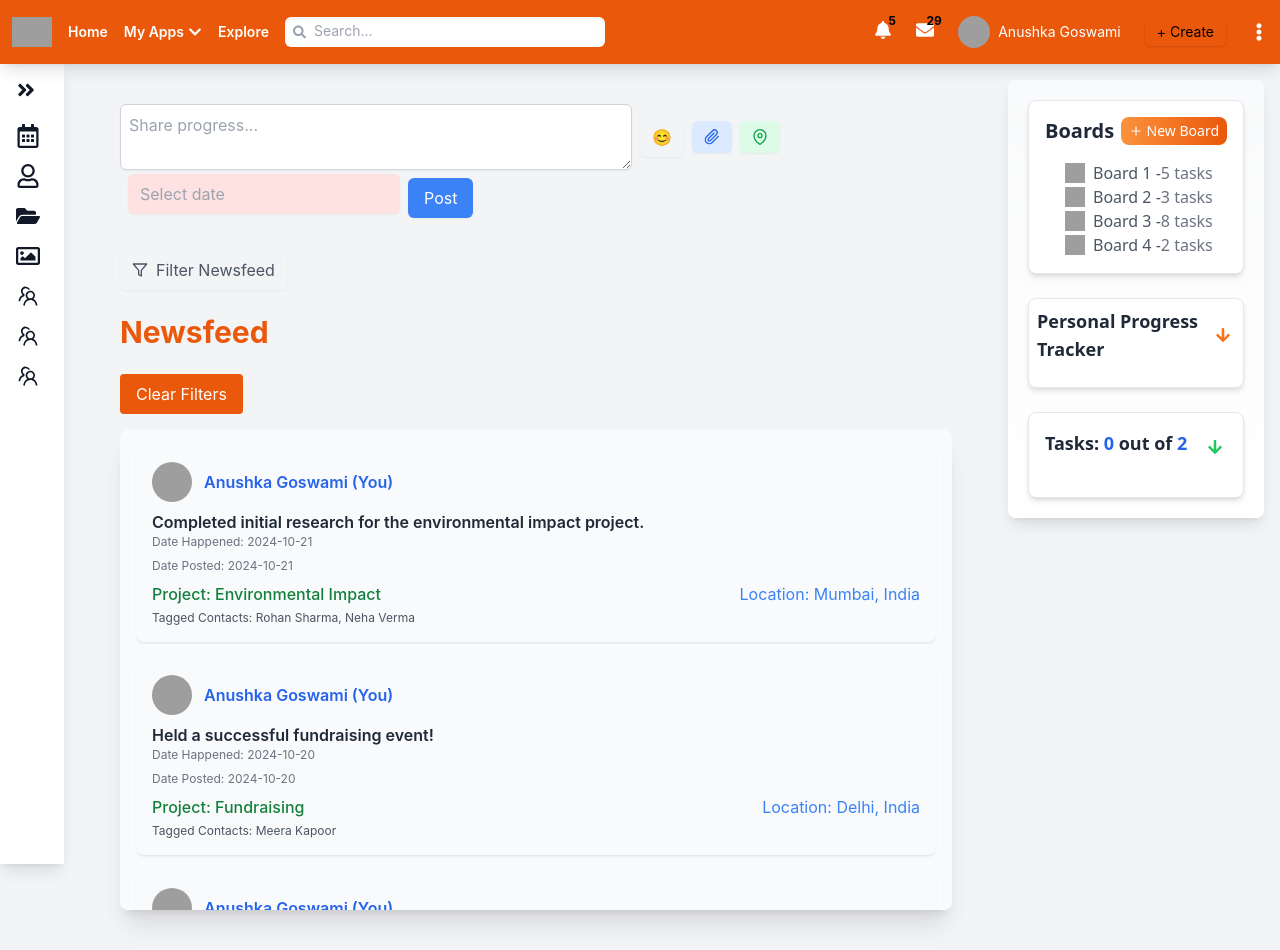
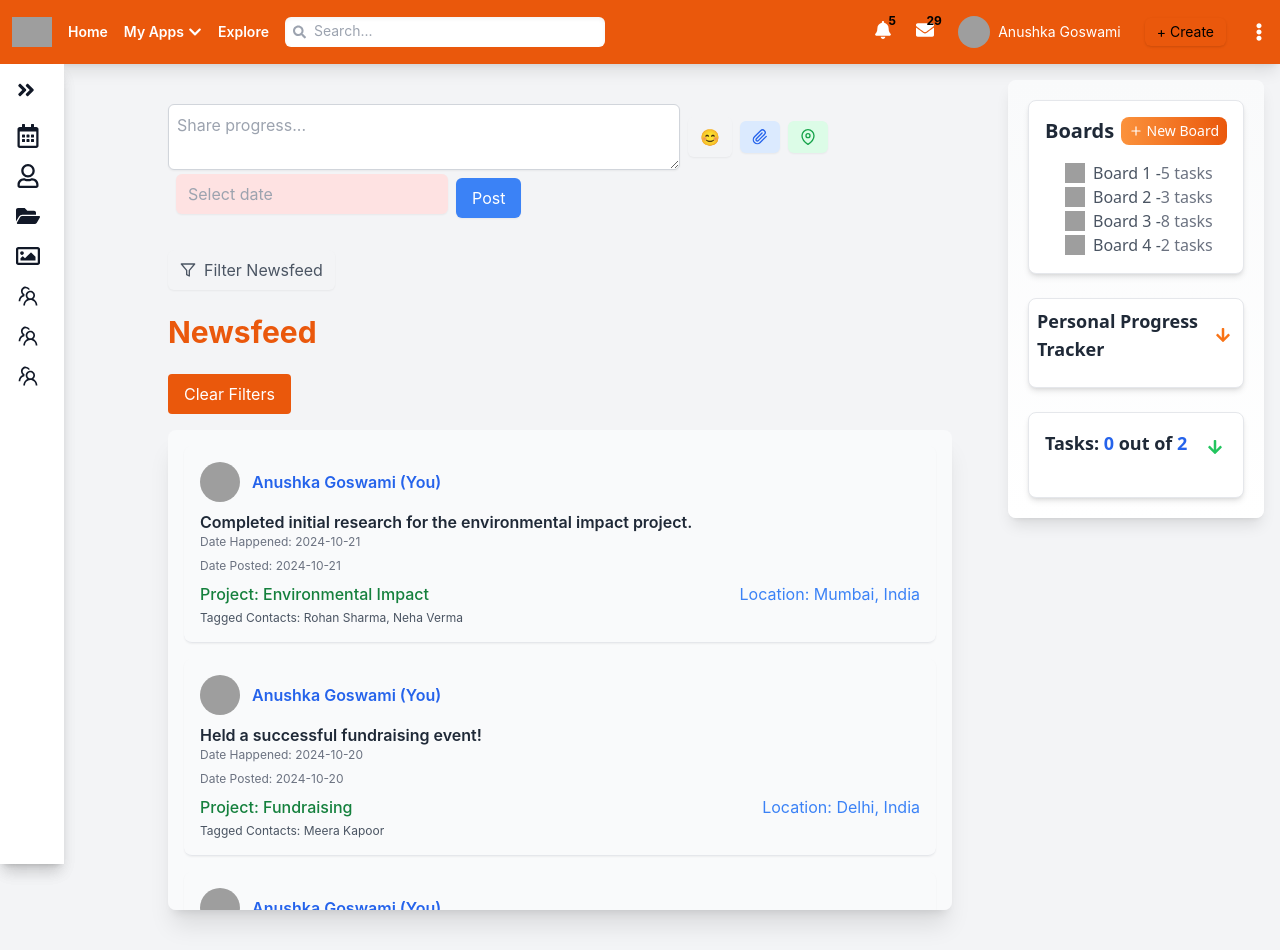
Before and after one commit to goswamiAnushka/redesign_M, a React (Create React App) app in the folder my-homepage/: page / in a window 1280 px wide. Built offline with nearby package versions, Linux system fonts and the light colour scheme; grey boxes are pictures that could not be loaded.

Commit message:
adjusted sidebar toggle and midddle section

```diff
--- a/my-homepage/src/components/HomePage.tsx
+++ b/my-homepage/src/components/HomePage.tsx
@@ -3,6 +3,7 @@ import Navbar from './Navbar';
 import LeftColumn from './LeftColumn';
 import MiddleColumn from './MiddleColumn';
 import RightColumn from './RightColumn';
+import { FaAngleDoubleRight, FaAngleDoubleLeft } from 'react-icons/fa';
 
 const HomePage: React.FC = () => {
   const [isLeftColumnOpen, setIsLeftColumnOpen] = useState(false); // Initially shrunk
@@ -17,14 +18,31 @@ const HomePage: React.FC = () => {
       <Navbar />
 
       {/* Main layout */}
-      <div className="flex flex-grow h-full flex-col lg:flex-row"> {/* Stack columns vertically on small screens */}
-        {/* Left Sidebar (Only visible on larger screens) */}
-        <div className={`hidden lg:block transition-all duration-300 ${isLeftColumnOpen ? 'w-48' : 'w-16'} lg:flex-shrink-0`}>
+      <div className="flex flex-grow h-full flex-col lg:flex-row relative"> {/* Stack columns vertically on small screens */}
+
+        {/* Toggle Button for small screens */}
+        <button
+          onClick={toggleLeftColumn}
+          className="lg:hidden absolute top-10 left-2 z-20 focus:outline-none text-xl text-[#cc3300]" // Smaller size and moved upwards
+        >
+          {isLeftColumnOpen ? <FaAngleDoubleLeft /> : <FaAngleDoubleRight />}
+        </button>
+
+        {/* Left Sidebar */}
+        <div
+          className={`${
+            isLeftColumnOpen ? 'block' : 'hidden'
+          } lg:block transition-all duration-300 fixed z-10 lg:relative w-64 lg:w-16 lg:flex-shrink-0 bg-white shadow-lg h-full`}
+        >
           <LeftColumn isOpen={isLeftColumnOpen} toggleSidebar={toggleLeftColumn} />
         </div>
 
         {/* Main Content */}
-        <div className="transition-all duration-300 flex-grow p-2 md:p-4 lg:p-6 lg:ml-4"> {/* Adjusted padding for smaller screens */}
+        <div
+          className={`transition-all duration-300 flex-grow p-2 md:p-4 lg:p-6 ${
+            isLeftColumnOpen ? 'lg:ml-32' : 'lg:ml-16'
+          }`}  // Adjusts margin based on sidebar's state
+        >
           <MiddleColumn />
         </div>
 
--- a/my-homepage/src/components/LeftColumn.tsx
+++ b/my-homepage/src/components/LeftColumn.tsx
@@ -18,6 +18,7 @@ interface LeftColumnProps {
 }
 
 const LeftColumn: React.FC<LeftColumnProps> = ({ isOpen, toggleSidebar }) => {
+
   const [activeSection, setActiveSection] = useState<string | null>(null);
 
   const projects = ['Marketing Campaign', 'Product Launch'];
```
